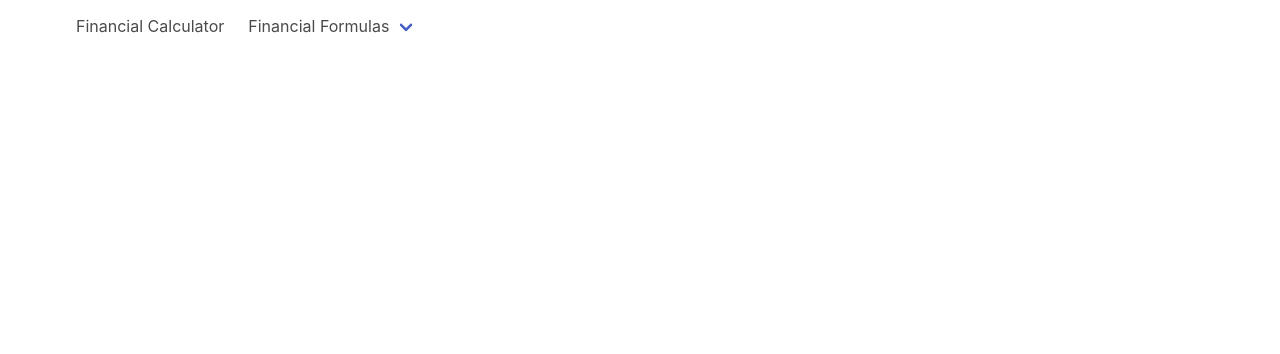
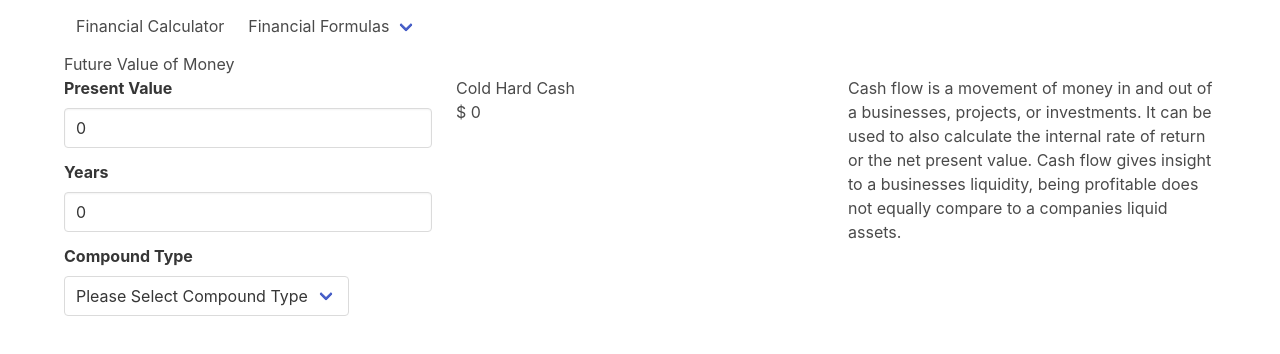
Before and after one commit to DerekVance/Financial-Calculator, an Angular app: page /future-value in a window 1280 px wide. Before the commit this address led to /. Shown: the top 354 px of the page. Built offline with nearby package versions, Linux system fonts and the light colour scheme.

Commit message:
added future value of money view and functionality

```diff
--- a/src/app/app-routing.module.ts
+++ b/src/app/app-routing.module.ts
@@ -1,9 +1,11 @@
 import { NgModule }             from '@angular/core';
 import { RouterModule, Routes } from '@angular/router';
 import { CashFlowComponent } from './cash-flow/cash-flow.component';
+import { FutureValueComponent } from './future-value/future-value.component';
 
 const routes: Routes = [
-  { path: 'cash-flow', component: CashFlowComponent }
+  { path: 'cash-flow', component: CashFlowComponent },
+  { path: 'future-value', component: FutureValueComponent }
 ];
 
 @NgModule({
--- a/src/app/app.component.html
+++ b/src/app/app.component.html
@@ -7,10 +7,10 @@
      Financial Formulas
     </a>
     <div class="navbar-dropdown">
-      <a class="navbar-item" routerLink="/future-value-of-money">
+      <a class="navbar-item" routerLink="/future-value">
         Future Value of Money
       </a>
-      <a class="navbar-item" routerLink="/present-value-of-money">
+      <a class="navbar-item" routerLink="/present-value">
         Present Value of Money
       </a>
       <a class="navbar-item" routerLink="/time-to-double-investment">
--- a/src/app/app.module.ts
+++ b/src/app/app.module.ts
@@ -5,11 +5,13 @@ import { FormsModule } from '@angular/forms';
 import { AppComponent } from './app.component';
 import { AppRoutingModule } from './/app-routing.module';
 import { CashFlowComponent } from './cash-flow/cash-flow.component';
+import { FutureValueComponent } from './future-value/future-value.component';
 
 @NgModule({
   declarations: [
     AppComponent,
-    CashFlowComponent
+    CashFlowComponent,
+    FutureValueComponent
   ],
   imports: [
     BrowserModule,
--- /dev/null
+++ b/src/app/future-value.ts
@@ -0,0 +1,7 @@
+export class FutureValue {
+    present: number;
+    years: number;
+    rate: number;
+    compound: number;
+    futureValue: string;
+}
--- /dev/null
+++ b/src/app/future-value/future-value.component.html
@@ -0,0 +1,41 @@
+<h3>Future Value of Money</h3>
+<div class="columns">
+  <div class="column">
+    <div class="field">
+      <label class="label">Present Value</label>
+      <div class="control">
+        <input (keyup)="calulateFutureValue()" [(ngModel)]="FutureValue.present" class="input" type="text">
+      </div>
+    </div>
+    <div class="field">
+      <label class="label">Years</label>
+      <div class="control">
+        <input (keyup)="calulateFutureValue()" [(ngModel)]="FutureValue.years" class="input" type="text">
+      </div>
+    </div>
+    <div class="field">
+      <label class="label">Compound Type</label>
+      <div class="select">
+        <select (change)="calulateFutureValue()" [(ngModel)]="FutureValue.compound">
+          <option value="0">Please Select Compound Type</option>
+          <option value="1">Anually</option>
+          <option value="2">Semianually</option>
+          <option value="3">Quarterly</option>
+          <option value="12">Monthly</option>
+        </select>
+      </div>
+    </div>
+  </div>
+  <div class="column">
+    <h1>Cold Hard Cash</h1>
+    <h3>{{ FutureValue.futureValue }}</h3>
+  </div>
+  <div class="column">
+    <p>
+      Cash flow is a movement of money in and out of a businesses, projects, or
+      investments. It can be used to also calculate the internal rate of return or
+      the net present value. Cash flow gives insight to a businesses liquidity,
+      being profitable does not equally compare to a companies liquid assets.
+    </p>
+  </div>
+</div>
--- /dev/null
+++ b/src/app/future-value/future-value.component.ts
@@ -0,0 +1,38 @@
+import { Component, OnInit } from '@angular/core';
+import { FutureValue } from '../future-value'
+
+@Component({
+  selector: 'app-future-value',
+  templateUrl: './future-value.component.html',
+  styleUrls: ['./future-value.component.scss']
+})
+export class FutureValueComponent implements OnInit {
+
+  FutureValue: FutureValue = {
+    present: 0,
+    years: 0,
+    rate: 0,
+    compound: 0,
+    futureValue: '$ 0'
+  }
+
+  calulateFutureValue(event: any) {
+    console.log('here')
+    const rate = this.FutureValue.years / 100
+    const numberOfPeriods = this.FutureValue.years * this.FutureValue.compound
+    const rateOfReturn = rate / this.FutureValue.compound
+    console.log('rate', rate, 'number of periods', numberOfPeriods, 'rate of return', rateOfReturn);
+
+    this.FutureValue.futureValue = '$ ' + (this.FutureValue.present * Math.pow( ( 1 + rateOfReturn ), numberOfPeriods  ) ).toFixed(2)
+    // if (this.FutureValue.futureValue === '$ NaN') {
+    //   this.FutureValue.futureValue = '$ 0'
+    // }
+    console.log(this.FutureValue.futureValue)
+  }
+
+  constructor() { }
+
+  ngOnInit() {
+  }
+
+}
```
Also changed, not shown: src/app/future-value/future-value.component.scss (added), 2 other files (tests, documents, lock files or other folders).
